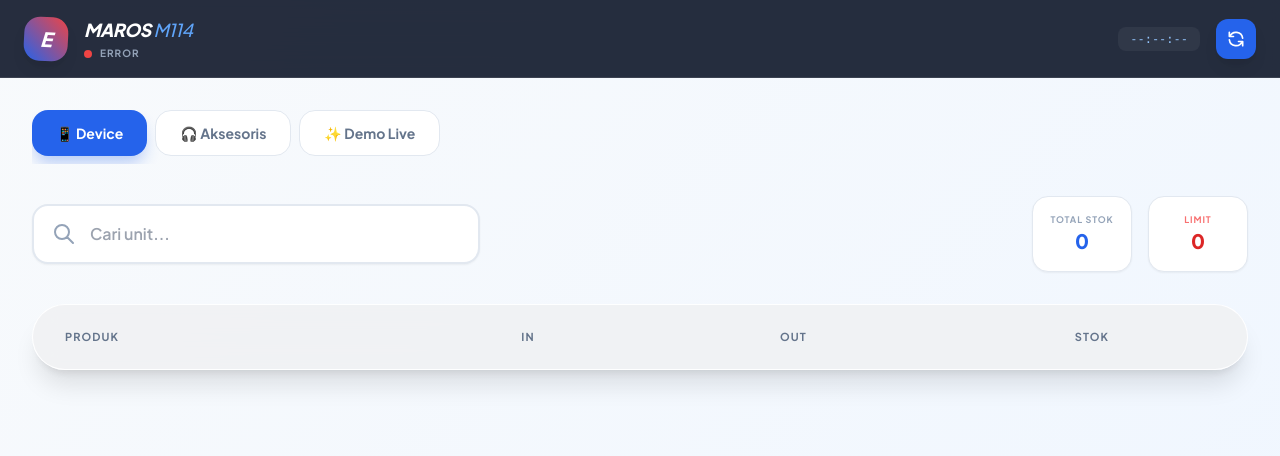
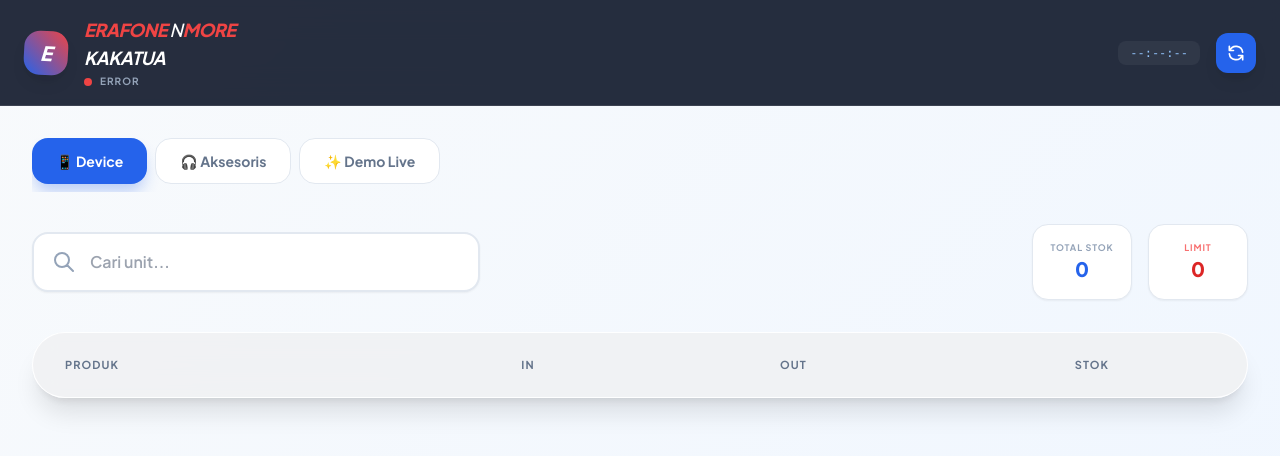
Before and after one commit to faisalsadli25/kakatua, a plain HTML site: page index.html in a window 1280 px wide. Drawn offline with nearby package versions, Linux system fonts and the light colour scheme; no server answers.

Commit message:
Update index.html

```diff
--- a/index.html
+++ b/index.html
@@ -48,7 +48,8 @@
     <div class="flex items-center gap-4">
         <div class="w-11 h-11 bg-gradient-to-tr from-blue-600 to-red-500 rounded-2xl flex items-center justify-center font-black italic text-xl shadow-lg transform rotate-3">E</div>
         <div>
-            <h1 class="text-lg font-extrabold tracking-tight italic uppercase">Maros <span class="text-blue-400 font-medium">M114</span></h1>
+            <h1 class="text-lg text-red-500 font-extrabold tracking-tight italic uppercase">ERAFONE <span class="text-white font-medium">N</span><span clas="text-blue-700 font-extrabold">MORE</span>
+            <p class="text-white font-bold">KAKATUA</p></h1>
             <div class="flex items-center gap-2 mt-0.5">
                 <span id="status-badge" class="w-2 h-2 rounded-full bg-slate-500"></span>
                 <span id="status-text" class="text-[10px] font-bold text-slate-400 uppercase tracking-widest">Menghubungkan...</span>
```
